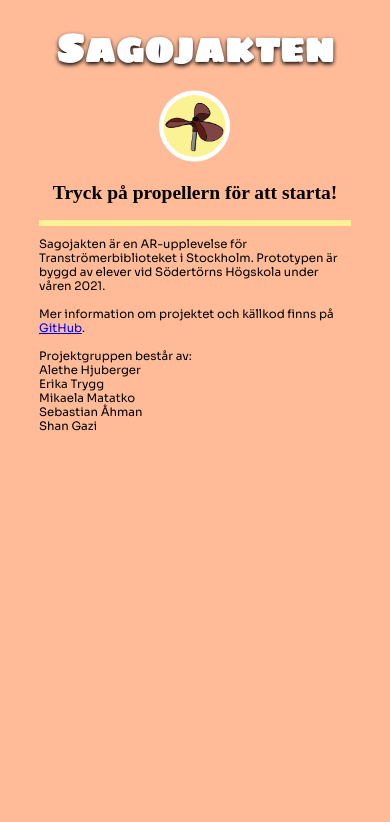
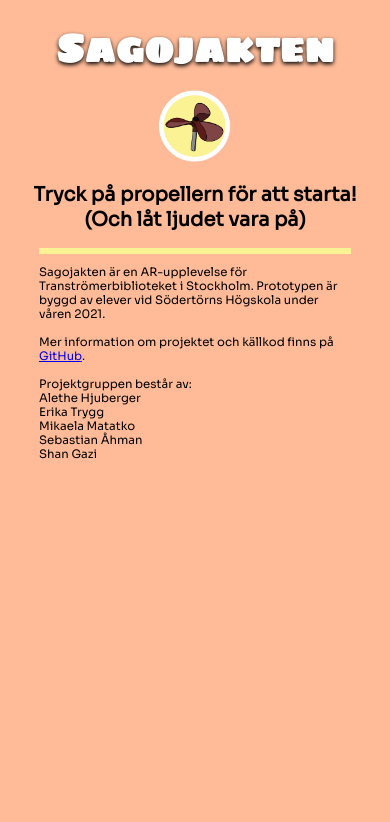
Before and after one commit to sagojakten/sagojakten, a plain HTML site: page index.html in a window 390 px wide. Shown: the top 822 px of the page. Drawn offline with nearby package versions, Linux system fonts and the light colour scheme; a script that the page names is missing.

Commit message:
minor changes

```diff
--- a/index.html
+++ b/index.html
@@ -33,7 +33,7 @@
         <h1>Sagojakten</h1>
       </header>
       <img class="enterButton" src="assets/logga.png" />
-      <h2>Tryck på propellern för att starta!</h2>
+      <h2>Tryck på propellern för att starta!<br />(Och låt ljudet vara på)</h2>
       <div class="line"></div>
       <p>
         Sagojakten är en AR-upplevelse för Tranströmerbiblioteket i Stockholm.
--- a/styles.css
+++ b/styles.css
@@ -42,6 +42,7 @@ p {
 
 h2 {
   font-size: 5vw;
+  font-family: "Sora", sans-serif;
 }
 
 .line {
```
Also changed, not shown: intro/index.html (+7 -0 lines).
